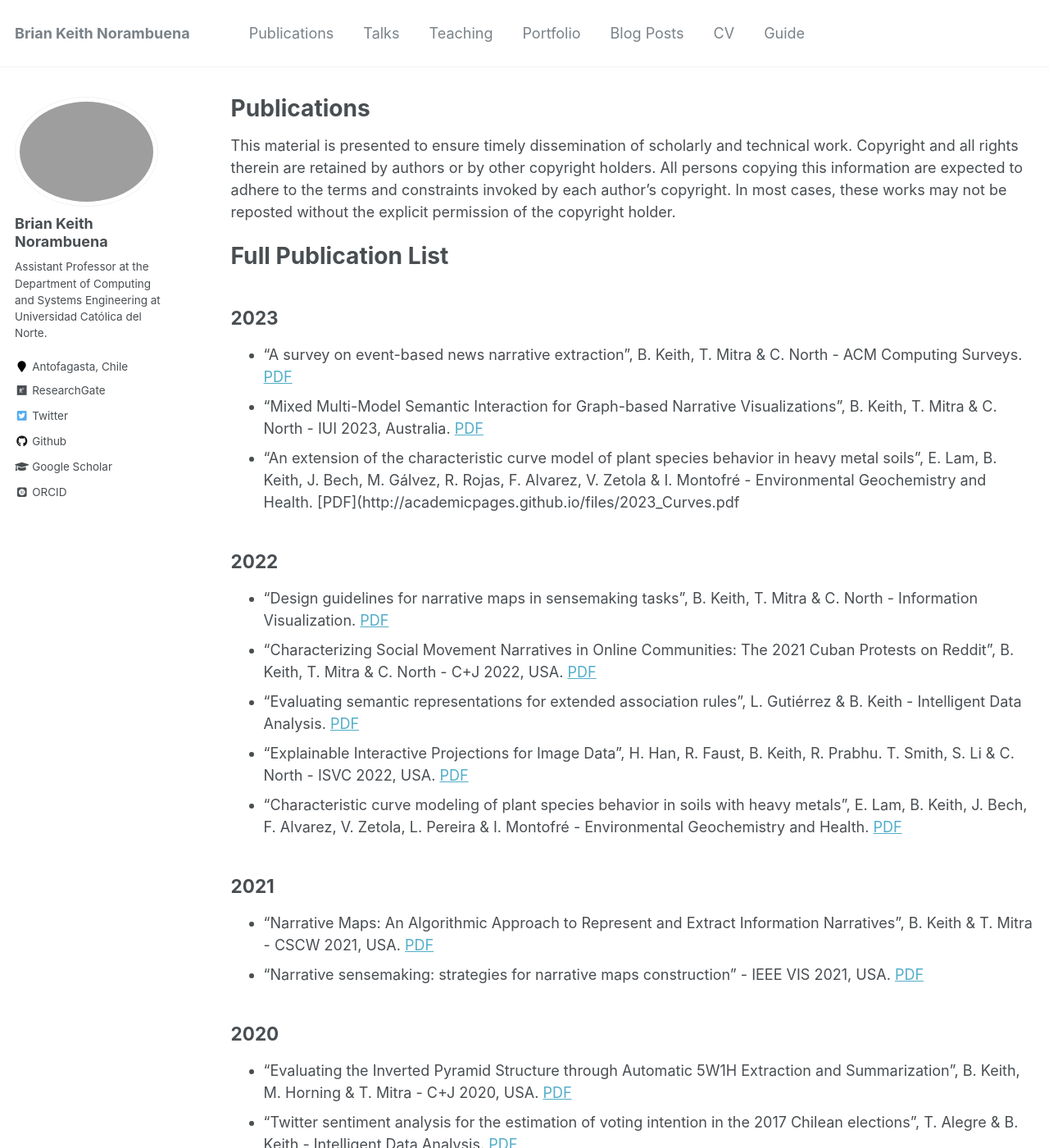
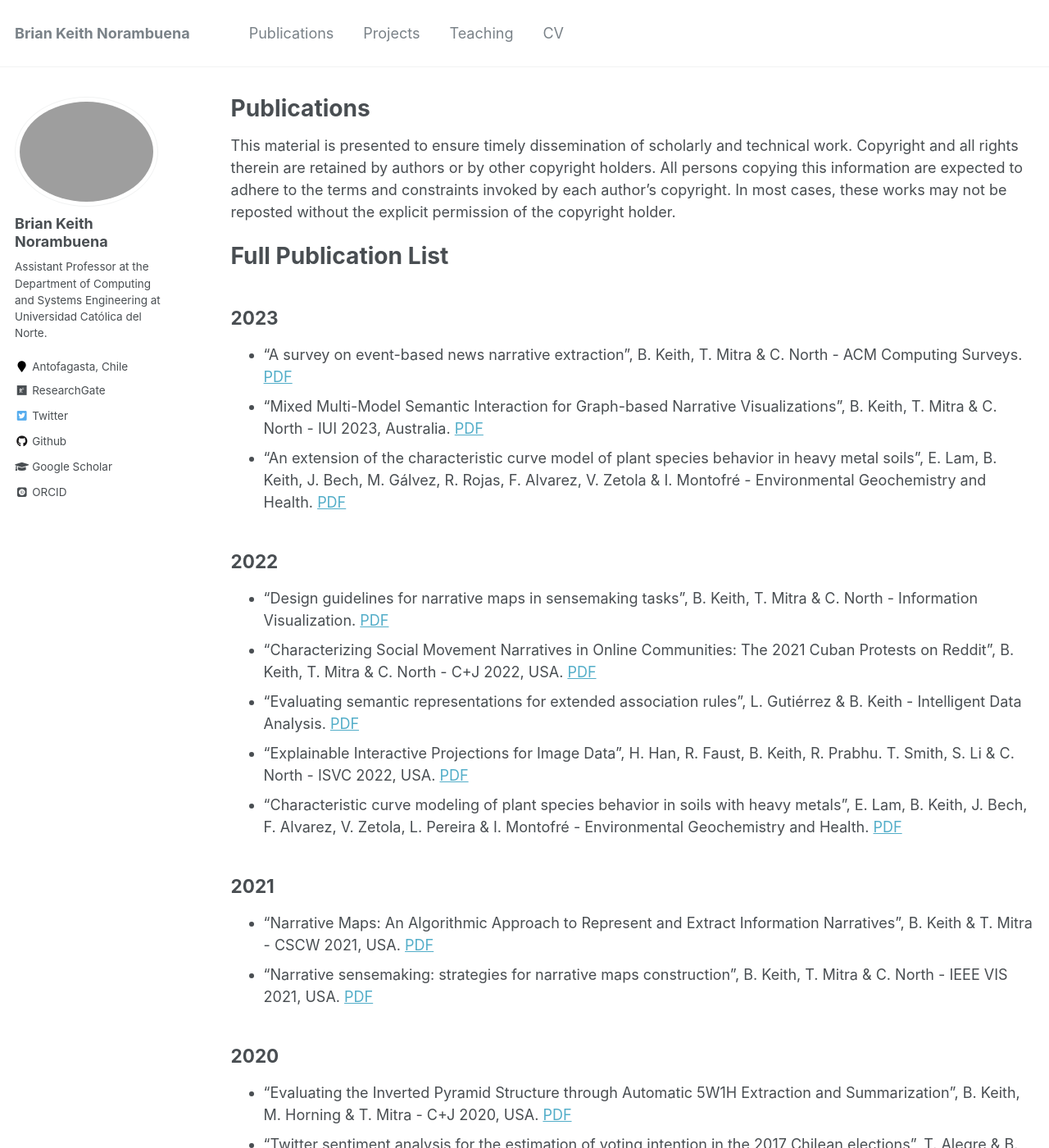
Before and after one commit to briankeithn/briankeithn.github.io, a Jekyll site: the page built from _pages/publications.md, in a window 1280 px wide and 1400 px high. Shown: the whole window at 82% size. Built offline with Jekyll 4.4.1, drawn with Linux system fonts in a browser that asks for light colours; some web fonts are replaced.

Commit message:
Fixes and clean-up

```diff
--- a/_data/navigation.yml
+++ b/_data/navigation.yml
@@ -3,20 +3,11 @@ main:
   - title: "Publications"
     url: /publications/
 
-  - title: "Talks"
-    url: /talks/
+  - title: "Projects"
+    url: /projects/
 
   - title: "Teaching"
     url: /teaching/
 
-  - title: "Portfolio"
-    url: /portfolio/
-
-  - title: "Blog Posts"
-    url: /year-archive/
-
   - title: "CV"
-    url: /cv/
-
-  - title: "Guide"
-    url: /markdown/
+    url: /cv/cv.pdf
--- a/_pages/publications.md
+++ b/_pages/publications.md
@@ -15,59 +15,59 @@ This material is presented to ensure timely dissemination of scholarly and techn
 
 # Full Publication List
 ## 2023
-- "A survey on event-based news narrative extraction", B. Keith, T. Mitra & C. North - ACM Computing Surveys. [PDF](http://academicpages.github.io/files/2023_CSUR.pdf)
-- "Mixed Multi-Model Semantic Interaction for Graph-based Narrative Visualizations", B. Keith, T. Mitra & C. North - IUI 2023, Australia. [PDF](http://academicpages.github.io/files/2023_IUI.pdf)
-- "An extension of the characteristic curve model of plant species behavior in heavy metal soils", E. Lam, B. Keith, J. Bech, M. Gálvez, R. Rojas, F. Alvarez, V. Zetola & I. Montofré - Environmental Geochemistry and Health. [PDF](http://academicpages.github.io/files/2023_Curves.pdf
+- "A survey on event-based news narrative extraction", B. Keith, T. Mitra & C. North - ACM Computing Surveys. [PDF](http://briankeithn.github.io/files/2023_CSUR.pdf)
+- "Mixed Multi-Model Semantic Interaction for Graph-based Narrative Visualizations", B. Keith, T. Mitra & C. North - IUI 2023, Australia. [PDF](http://briankeithn.github.io/files/2023_IUI.pdf)
+- "An extension of the characteristic curve model of plant species behavior in heavy metal soils", E. Lam, B. Keith, J. Bech, M. Gálvez, R. Rojas, F. Alvarez, V. Zetola & I. Montofré - Environmental Geochemistry and Health. [PDF](http://briankeithn.github.io/files/2023_Curves.pdf)
 
 ## 2022
-- "Design guidelines for narrative maps in sensemaking tasks", B. Keith, T. Mitra & C. North - Information Visualization. [PDF](http://academicpages.github.io/files/2022_InfoVis.pdf)
-- "Characterizing Social Movement Narratives in Online Communities: The 2021 Cuban Protests on Reddit", B. Keith, T. Mitra & C. North - C+J 2022, USA. [PDF](http://academicpages.github.io/files/2022_CJ.pdf)
-- "Evaluating semantic representations for extended association rules", L. Gutiérrez & B. Keith - Intelligent Data Analysis.  [PDF](http://academicpages.github.io/files/2022_AR_SVS.pdf)
-- "Explainable Interactive Projections for Image Data", H. Han, R. Faust, B. Keith, R. Prabhu. T. Smith, S. Li & C. North - ISVC 2022, USA. [PDF](http://academicpages.github.io/files/2022_ISVC.pdf)
-- "Characteristic curve modeling of plant species behavior in soils with heavy metals", E. Lam, B. Keith, J. Bech, F. Alvarez, V. Zetola, L. Pereira & I. Montofré - Environmental Geochemistry and Health. [PDF](http://academicpages.github.io/files/2022_Curves.pdf)
+- "Design guidelines for narrative maps in sensemaking tasks", B. Keith, T. Mitra & C. North - Information Visualization. [PDF](http://briankeithn.github.io/files/2022_InfoVis.pdf)
+- "Characterizing Social Movement Narratives in Online Communities: The 2021 Cuban Protests on Reddit", B. Keith, T. Mitra & C. North - C+J 2022, USA. [PDF](http://briankeithn.github.io/files/2022_CJ.pdf)
+- "Evaluating semantic representations for extended association rules", L. Gutiérrez & B. Keith - Intelligent Data Analysis.  [PDF](http://briankeithn.github.io/files/2022_AR_SVS.pdf)
+- "Explainable Interactive Projections for Image Data", H. Han, R. Faust, B. Keith, R. Prabhu. T. Smith, S. Li & C. North - ISVC 2022, USA. [PDF](http://briankeithn.github.io/files/2022_ISVC.pdf)
+- "Characteristic curve modeling of plant species behavior in soils with heavy metals", E. Lam, B. Keith, J. Bech, F. Alvarez, V. Zetola, L. Pereira & I. Montofré - Environmental Geochemistry and Health. [PDF](http://briankeithn.github.io/files/2022_Curves.pdf)
 
 ## 2021
-- "Narrative Maps: An Algorithmic Approach to Represent and Extract Information Narratives", B. Keith & T. Mitra - CSCW 2021, USA. [PDF](http://academicpages.github.io/files/2021_CSCW.pdf)
-- "Narrative sensemaking: strategies for narrative maps construction" - IEEE VIS 2021, USA. [PDF](http://academicpages.github.io/files/2021_VIS.pdf)
+- "Narrative Maps: An Algorithmic Approach to Represent and Extract Information Narratives", B. Keith & T. Mitra - CSCW 2021, USA. [PDF](http://briankeithn.github.io/files/2021_CSCW.pdf)
+- "Narrative sensemaking: strategies for narrative maps construction", B. Keith, T. Mitra & C. North - IEEE VIS 2021, USA. [PDF](http://briankeithn.github.io/files/2021_VIS.pdf)
 
 ## 2020
-- "Evaluating the Inverted Pyramid Structure through Automatic 5W1H Extraction and Summarization", B. Keith, M. Horning & T. Mitra - C+J 2020, USA. [PDF](http://academicpages.github.io/files/2020_CJ.pdf)
-- "Twitter sentiment analysis for the estimation of voting intention in the 2017 Chilean elections", T. Alegre & B. Keith - Intelligent Data Analysis. [PDF](http://academicpages.github.io/files/2020_IDA_TAS_Final.pdf)
-- "Avances en representaciones de texto: espacios vectoriales semánticos y word embeddings", L. Gutiérrez & B. Keith - CILCC 2018 - Book chapter on "Tecnologías del lenguaje humano".[PDF](http://academicpages.github.io/files/2020_TLH.pdf)
-- "Using Artificial Intelligence Techniques to Improve the Prediction of Copper Recovery by Leaching", V. Flores, B. Keith & C. Leiva - Journal of Sensors. [PDF](http://academicpages.github.io/files/2020_Sensors.pdf)
-- "Effect of pretreatment prior to leaching on a chalcopyrite mineral in acid media using NaCl and KNO3", V. Quezada, A. Roca, O. Benavente, M. Cruells, B. Keith & E Melo - Journal of Materials Research and Technology. [PDF](http://academicpages.github.io/files/2020_Materials.pdf)
+- "Evaluating the Inverted Pyramid Structure through Automatic 5W1H Extraction and Summarization", B. Keith, M. Horning & T. Mitra - C+J 2020, USA. [PDF](http://briankeithn.github.io/files/2020_CJ.pdf)
+- "Twitter sentiment analysis for the estimation of voting intention in the 2017 Chilean elections", T. Alegre & B. Keith - Intelligent Data Analysis. [PDF](http://briankeithn.github.io/files/2020_IDA_TAS_Final.pdf)
+- "Avances en representaciones de texto: espacios vectoriales semánticos y word embeddings", L. Gutiérrez & B. Keith - CILCC 2018 - Book chapter on "Tecnologías del lenguaje humano". [PDF](http://briankeithn.github.io/files/2020_TLH.pdf)
+- "Using Artificial Intelligence Techniques to Improve the Prediction of Copper Recovery by Leaching", V. Flores, B. Keith & C. Leiva - Journal of Sensors. [PDF](http://briankeithn.github.io/files/2020_Sensors.pdf)
+- "Effect of pretreatment prior to leaching on a chalcopyrite mineral in acid media using NaCl and KNO3", V. Quezada, A. Roca, O. Benavente, M. Cruells, B. Keith & E Melo - Journal of Materials Research and Technology. [PDF](http://briankeithn.github.io/files/2020_Materials.pdf)
 
 ## 2019
-- "Sentiment analysis and opinion mining applied to scientific paper reviews", B. Keith, E. Fuentes & C. Meneses - Intelligent Data Analysis. [PDF](http://academicpages.github.io/files/2019_IDA_Reviews.pdf)
-- "An extension to association rules using a similarity-based approach in semantic vector spaces", B. Keith & C. Meneses - Intelligent Data Analysis. [PDF](http://academicpages.github.io/files/2019_IDA_AR_SVS.pdf)
-- "Heurísticas para Data Augmentation en NLP: Aplicación a Revisiones de Artículos Científicos", R. Sánchez, C. Meneses & B. Keith - Revista Ibérica de Sistemas e Tecnologias de Informação. [PDF](http://academicpages.github.io/files/2019_RISTI.pdf)
-- "Gradient Boosted Trees Predictive Models for Surface Roughness in High-Speed Milling in the Steel and Aluminum Metalworking Industry", V. Flores & B. Keith - Complexity. [PDF](http://academicpages.github.io/files/2019_Complexity.pdf)
-- "Using the Belbin method and models for predicting the academic performance of engineering students", L. Gutiérrez, V. Flores, B. Keith, A. Quelopana - Computer Applications in Engineering Education. [PDF](http://academicpages.github.io/files/2019_CAE.pdf)
-- "Necessity of intervention policies for tailings identified in the Antofagasta Region, Chile", E. Lam, B. Keith, Í. Montofré & M. Gálvez - Revista Internacional de Contaminación Ambiental. [PDF](http://academicpages.github.io/files/2019_RICA.pdf)
+- "Sentiment analysis and opinion mining applied to scientific paper reviews", B. Keith, E. Fuentes & C. Meneses - Intelligent Data Analysis. [PDF](http://briankeithn.github.io/files/2019_IDA_Reviews.pdf)
+- "An extension to association rules using a similarity-based approach in semantic vector spaces", B. Keith & C. Meneses - Intelligent Data Analysis. [PDF](http://briankeithn.github.io/files/2019_IDA_AR_SVS.pdf)
+- "Heurísticas para Data Augmentation en NLP: Aplicación a Revisiones de Artículos Científicos", R. Sánchez, C. Meneses & B. Keith - Revista Ibérica de Sistemas e Tecnologias de Informação. [PDF](http://briankeithn.github.io/files/2019_RISTI.pdf)
+- "Gradient Boosted Trees Predictive Models for Surface Roughness in High-Speed Milling in the Steel and Aluminum Metalworking Industry", V. Flores & B. Keith - Complexity. [PDF](http://briankeithn.github.io/files/2019_Complexity.pdf)
+- "Using the Belbin method and models for predicting the academic performance of engineering students", L. Gutiérrez, V. Flores, B. Keith, A. Quelopana - Computer Applications in Engineering Education. [PDF](http://briankeithn.github.io/files/2019_CAE.pdf)
+- "Necessity of intervention policies for tailings identified in the Antofagasta Region, Chile", E. Lam, B. Keith, Í. Montofré & M. Gálvez - Revista Internacional de Contaminación Ambiental. [PDF](http://briankeithn.github.io/files/2019_RICA.pdf)
 
 ## 2018
-- "Extended association rules in semantic vector spaces for sentiment classification", B. Keith & C. Meneses - WorldCIST 2018, Italy. [PDF](http://academicpages.github.io/files/2018_AR_SVS.pdf)
-- "Integration of Process Mining and Simulation: A Survey of Applications and Current Research", B. Keith - WorldCIST 2018, Italy. [PDF](http://academicpages.github.io/files/2018_WorldCIST_ProM.pdf)
-- "Assessment of the adaptive capacity of plant species in copper mine tailings in arid and semiarid environments", E. Lam, M. Gálvez, M. Cánovas, Í. Montofré, B. Keith - Journal of Soils and Sediments. [PDF](http://academicpages.github.io/files/2018_Soils.pdf)
-- "The Scientific Landscape of Agile Software Development and Methodologies: A Social Network Analysis Perspective", B. Keith & V. Vega - JIISIC 2018, Chile. [PDF](http://academicpages.github.io/files/2018_JIISIC.pdf)
-- "Effect of curing time on the dissolution of a secondary copper sulphide ore using alternative water resources", V. Quezada, L. Velásquez, A. Roca, O. Benavente, E. Melo, B. Keith - IOP Conference Series: Materials Science and Engineering. [PDF](http://academicpages.github.io/files/2018_IOP.pdf)
-- "A Systematic Literature Review on Word Embeddings", L. Gutiérrez & B. Keith - CIMPS 2018, México. [PDF](http://academicpages.github.io/files/2018_CIMPS_Embeddings.pdf)
-- "A Review on Bayesian Networks for Sentiment Analysis", L. Gutiérrez, J. Bekios & B. Keith - CIMPS 2018, México. [PDF](http://academicpages.github.io/files/2018_CIMPS_Bayes.pdf)
-- "Copper Uptake by Adesmia atacamensis in a Mine Tailing in an Arid Environment", E. Lam, B. Keith, Í. Montofré & M. Gálvez - Air, Soil and Water Research. [PDF](http://academicpages.github.io/files/2018_ASW.pdf)
-- "Evaluation of soil intervention values in mine tailings in northern Chile", E. Lam, B. Keith, Í. Montofré & M. Gálvez - PeerJ. [PDF](http://academicpages.github.io/files/2018_PeerJ.pdf)
-- "Empirical Evaluation of the BCOC Method on Multi-Domain Sentiment Analysis Data Sets", B. Keith & C. Meneses - CIARP 2018, Spain. [PDF](http://academicpages.github.io/files/2018_CIARP.pdf)
-- "The relevance of hyper-parameters in convolutional neural networks: a case study with Fashion-MNIST", R. Sánchez & B. Keith - WDKE-INFONOR 2018, Chile. [PDF](http://academicpages.github.io/files/2018_WDKE_MNIST.pdf)
-- "The LapRLS Algorithm as a Simple Approach to Sentiment Analysis Lexicon Construction", B. Keith & I. Jirón - WDKE-INFONOR 2018, Chile. [PDF](http://academicpages.github.io/files/2018_LapRLS.pdf)
-- "Twitter Sentiment Analysis applied to the 2017 Chilean Elections", T. Alegre & B. Keith - WDKE-INFONOR 2018, Chile. [PDF](http://academicpages.github.io/files/2018_WDKE_Elections.pdf)
+- "Extended association rules in semantic vector spaces for sentiment classification", B. Keith & C. Meneses - WorldCIST 2018, Italy. [PDF](http://briankeithn.github.io/files/2018_AR_SVS.pdf)
+- "Integration of Process Mining and Simulation: A Survey of Applications and Current Research", B. Keith - WorldCIST 2018, Italy. [PDF](http://briankeithn.github.io/files/2018_WorldCIST_ProM.pdf)
+- "Assessment of the adaptive capacity of plant species in copper mine tailings in arid and semiarid environments", E. Lam, M. Gálvez, M. Cánovas, Í. Montofré, B. Keith - Journal of Soils and Sediments. [PDF](http://briankeithn.github.io/files/2018_Soils.pdf)
+- "The Scientific Landscape of Agile Software Development and Methodologies: A Social Network Analysis Perspective", B. Keith & V. Vega - JIISIC 2018, Chile. [PDF](http://briankeithn.github.io/files/2018_JIISIC.pdf)
+- "Effect of curing time on the dissolution of a secondary copper sulphide ore using alternative water resources", V. Quezada, L. Velásquez, A. Roca, O. Benavente, E. Melo, B. Keith - IOP Conference Series: Materials Science and Engineering. [PDF](http://briankeithn.github.io/files/2018_IOP.pdf)
+- "A Systematic Literature Review on Word Embeddings", L. Gutiérrez & B. Keith - CIMPS 2018, México. [PDF](http://briankeithn.github.io/files/2018_CIMPS_Embeddings.pdf)
+- "A Review on Bayesian Networks for Sentiment Analysis", L. Gutiérrez, J. Bekios & B. Keith - CIMPS 2018, México. [PDF](http://briankeithn.github.io/files/2018_CIMPS_Bayes.pdf)
+- "Copper Uptake by Adesmia atacamensis in a Mine Tailing in an Arid Environment", E. Lam, B. Keith, Í. Montofré & M. Gálvez - Air, Soil and Water Research. [PDF](http://briankeithn.github.io/files/2018_ASW.pdf)
+- "Evaluation of soil intervention values in mine tailings in northern Chile", E. Lam, B. Keith, Í. Montofré & M. Gálvez - PeerJ. [PDF](http://briankeithn.github.io/files/2018_PeerJ.pdf)
+- "Empirical Evaluation of the BCOC Method on Multi-Domain Sentiment Analysis Data Sets", B. Keith & C. Meneses - CIARP 2018, Spain. [PDF](http://briankeithn.github.io/files/2018_CIARP.pdf)
+- "The relevance of hyper-parameters in convolutional neural networks: a case study with Fashion-MNIST", R. Sánchez & B. Keith - WDKE-INFONOR 2018, Chile. [PDF](http://briankeithn.github.io/files/2018_WDKE_MNIST.pdf)
+- "The LapRLS Algorithm as a Simple Approach to Sentiment Analysis Lexicon Construction", B. Keith & I. Jirón - WDKE-INFONOR 2018, Chile. [PDF](http://briankeithn.github.io/files/2018_LapRLS.pdf)
+- "Twitter Sentiment Analysis applied to the 2017 Chilean Elections", T. Alegre & B. Keith - WDKE-INFONOR 2018, Chile. [PDF](http://briankeithn.github.io/files/2018_WDKE_Elections.pdf)
 
 ## 2017
-- "A Hybrid Approach for Sentiment Analysis Applied to Paper Reviews", B. Keith, E. Fuentes & C. Meneses - WISDOM at SIGKDD 2017, Canada. [PDF](http://academicpages.github.io/files/2017_WISDOM_Reviews.pdf)
-- "Barycentric coordinates for ordinal sentiment classification", B. Keith & C. Meneses - WISDOM at SIGKDD 2017, Canada. [PDF](http://academicpages.github.io/files/2017_WISDOM_BCOC.pdf)
-- "Minería de procesos de software: una revisión de experiencias de aplicación", B. Keith & V. Vega - Revista Ibérica de Sistemas e Tecnologias de Informação. [PDF](http://academicpages.github.io/files/2017_RISTI.pdf)
-- "Evaluation of the phytoremediation potential of native plants growing on a copper mine tailing in northern Chile", E. Lam, M. Cánovas, M. Gálvez, Í. Montofré, B. Keith, Á. Faz - Journal of Geochemical Exploration. [PDF](http://academicpages.github.io/files/2017_Geochemical.pdf)
-- "A Knowledge-Based Prototype to Support the Intelligent Diagnosis of High-Risk Pregnancy", V. Flores, B. Keith, D. Poblete, C. Leiva - Applied Medical Informatics. [PDF](http://academicpages.github.io/files/2017_Medical.pdf)
-- "A Multilabel Extension of LDA Based on the Gram-Schmidt Orthogonalization Procedure", J. Bekios & B. Keith - CIARP 2017, Chile. [PDF](http://academicpages.github.io/files/2017_CIARP.pdf)
+- "A Hybrid Approach for Sentiment Analysis Applied to Paper Reviews", B. Keith, E. Fuentes & C. Meneses - WISDOM at SIGKDD 2017, Canada. [PDF](http://briankeithn.github.io/files/2017_WISDOM_Reviews.pdf)
+- "Barycentric coordinates for ordinal sentiment classification", B. Keith & C. Meneses - WISDOM at SIGKDD 2017, Canada. [PDF](http://briankeithn.github.io/files/2017_WISDOM_BCOC.pdf)
+- "Minería de procesos de software: una revisión de experiencias de aplicación", B. Keith & V. Vega - Revista Ibérica de Sistemas e Tecnologias de Informação. [PDF](http://briankeithn.github.io/files/2017_RISTI.pdf)
+- "Evaluation of the phytoremediation potential of native plants growing on a copper mine tailing in northern Chile", E. Lam, M. Cánovas, M. Gálvez, Í. Montofré, B. Keith, Á. Faz - Journal of Geochemical Exploration. [PDF](http://briankeithn.github.io/files/2017_Geochemical.pdf)
+- "A Knowledge-Based Prototype to Support the Intelligent Diagnosis of High-Risk Pregnancy", V. Flores, B. Keith, D. Poblete, C. Leiva - Applied Medical Informatics. [PDF](http://briankeithn.github.io/files/2017_Medical.pdf)
+- "A Multilabel Extension of LDA Based on the Gram-Schmidt Orthogonalization Procedure", J. Bekios & B. Keith - CIARP 2017, Chile. [PDF](http://briankeithn.github.io/files/2017_CIARP.pdf)
 
 ## 2016
-- "Process mining applications in software engineering", B. Keith & V. Vega - CIMPS 2016, México. [PDF](http://academicpages.github.io/files/2016_CIMPS.pdf)
-- "A Comparative Review of Hybrid Methods for Multiclass Sentiment Analysis", B. Keith & C. Meneses - INFONOR 2016, Chile. [PDF](http://academicpages.github.io/files/2016_INFONOR.pdf)
+- "Process mining applications in software engineering", B. Keith & V. Vega - CIMPS 2016, México. [PDF](http://briankeithn.github.io/files/2016_CIMPS.pdf)
+- "A Comparative Review of Hybrid Methods for Multiclass Sentiment Analysis", B. Keith & C. Meneses - INFONOR 2016, Chile. [PDF](http://briankeithn.github.io/files/2016_INFONOR.pdf)
```
